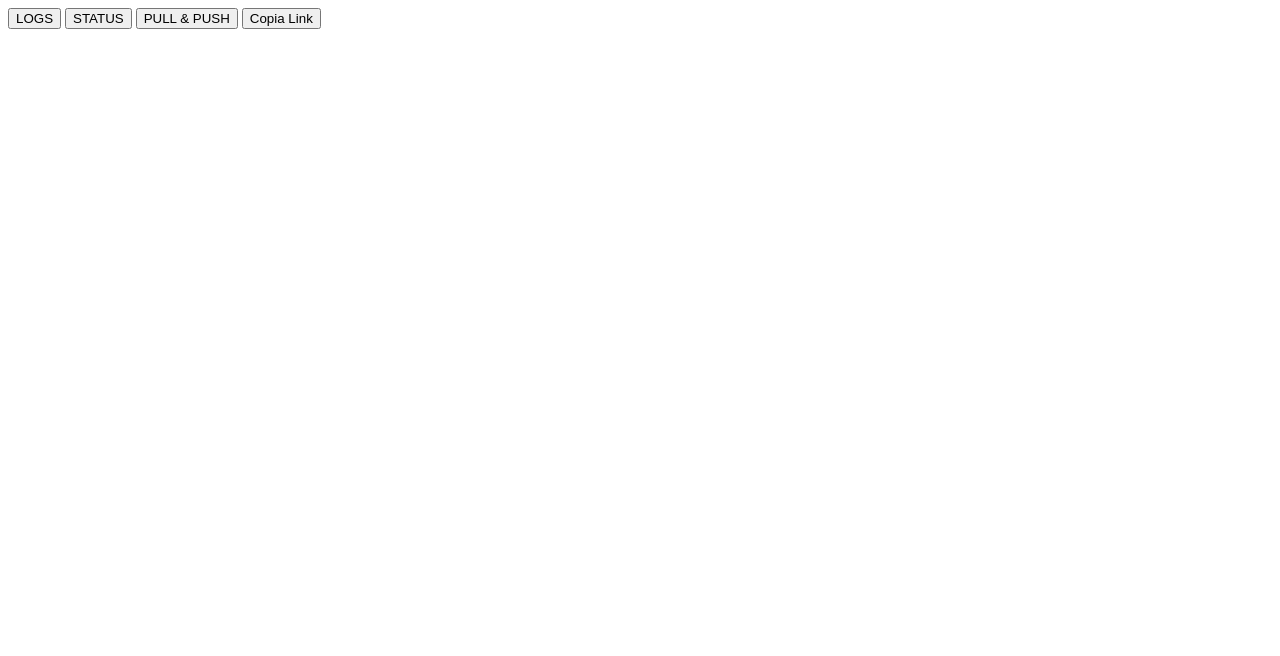
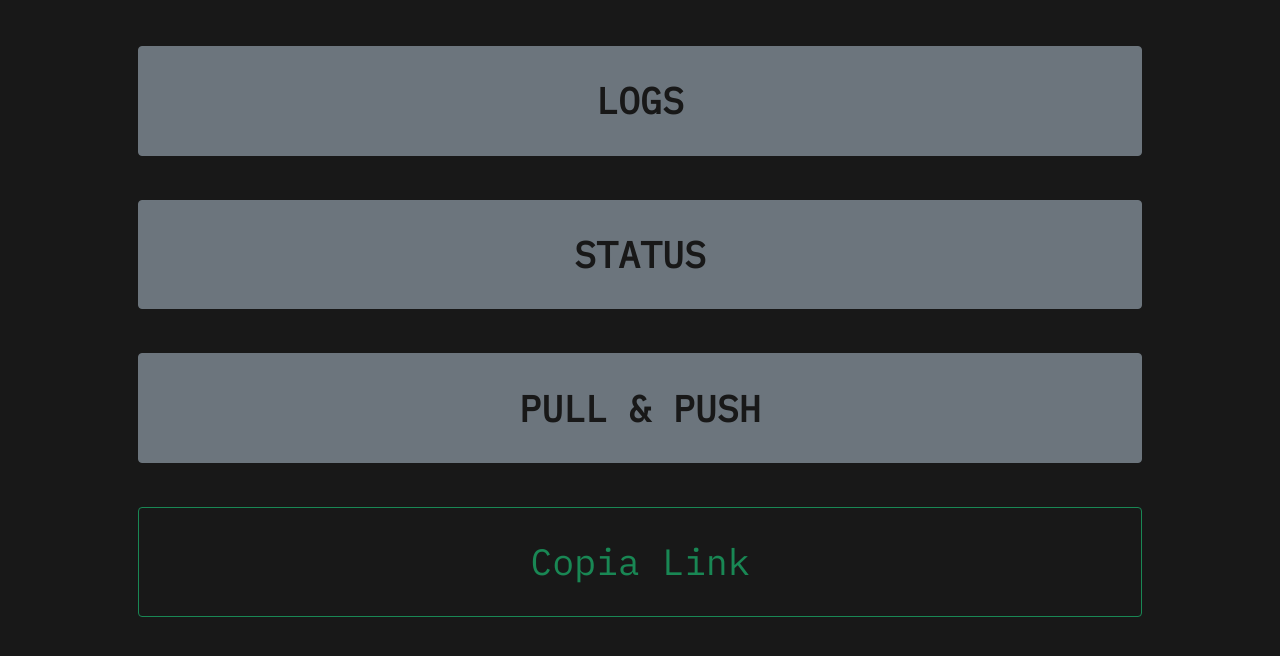
Before and after one commit to Mnaim03/ipmn, a plain HTML site: page index.html in a window 1280 px wide. Drawn offline with nearby package versions, Linux system fonts and the light colour scheme.

Commit message:
new assets

```diff
--- /dev/null
+++ b/ch/out/assets/style.css
@@ -0,0 +1,27 @@
+/*Font google*/
+@import url('https://fonts.googleapis.com/css2?family=IBM+Plex+Mono&display=swap');
+
+body {
+    background-color: #181818;
+  }
+
+  /* index div */
+.content button {
+    /* gli do dei margini */
+    margin-top: 1ch;
+    margin-bottom: 1ch;
+
+    /*gli do una larghezza/lunghezza*/
+    height: 5ch;
+    width: 90%;
+
+    /*font */
+    font-size: 4ch;
+    font-family: 'IBM Plex Mono', monospace;
+}
+
+/* index butttons */
+.menu{
+  color: #181818;
+  font-weight: bolder;
+}
--- a/index.html
+++ b/index.html
@@ -3,15 +3,19 @@
 <head>
 
   <title>IPMN</title>
-
+  <!-- bootstrap.mini.css link -->
+  <link href="https://cdn.jsdelivr.net/npm/bootstrap@5.0.2/dist/css/bootstrap.min.css" rel="stylesheet" integrity="sha384-EVSTQN3/azprG1Anm3QDgpJLIm9Nao0Yz1ztcQTwFspd3yD65VohhpuuCOmLASjC" crossorigin="anonymous">
+  <!-- main css file -->
+  <link rel="stylesheet" href="ch/out/assets/style.css">
 </head>
 <body>
-
- <a href="ch/out/log.html"><button>LOGS</button></a>
- <a href="ch/out/status.html"><button>STATUS</button></a>
- <a href="ch/out/pull_push.html"><button>PULL & PUSH</button></a>
- <button onclick="copyLink()">Copia Link</button>
-
+  <br>
+  <div class="content container text-center">
+       <a href="ch/out/log.html"><button class="btn btn-secondary menu">LOGS</button></a><br>
+       <a href="ch/out/status.html"><button class="btn btn-secondary menu">STATUS</button></a><br>
+       <a href="ch/out/pull_push.html"><button class="btn btn-secondary menu">PULL & PUSH</button></a><br>
+       <button onclick="copyLink()" class="btn btn-outline-success">Copia Link</button>
+  </div>
 
  <script>
 
```
Also changed, not shown: ch/out/log.html (+5 -0 lines), ch/out/pull_push.html (+5 -0 lines), ch/out/status.html (+5 -0 lines), 1 other file.
